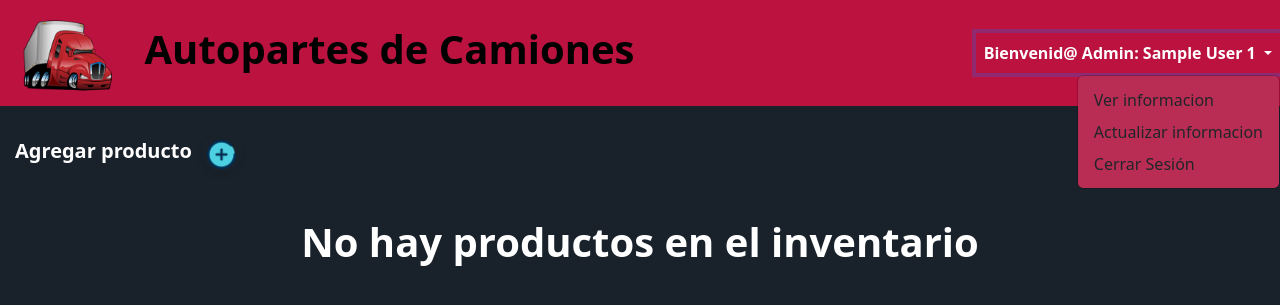
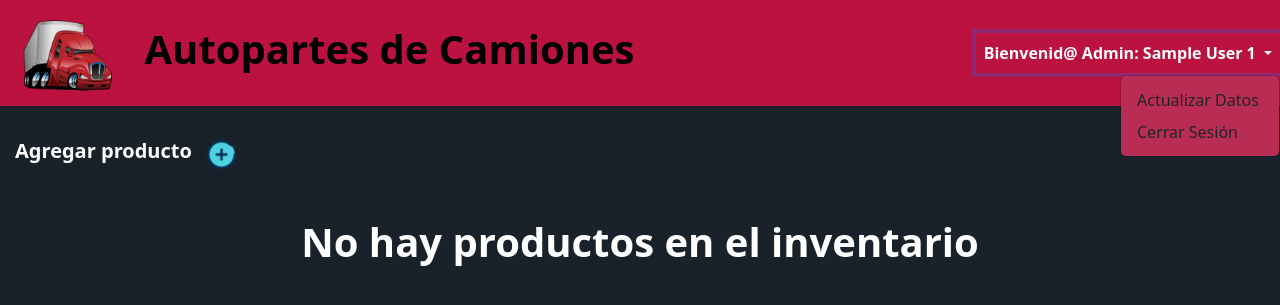
Before and after one commit to AlejandroHdzB/PrograWeb, a PHP site: page /admin/vistaAdmin.php in a window 1280 px wide, after a click that opens the changed part. Shown: the top 305 px of the page. Run offline with PHP 8.4, Linux system fonts and the light colour scheme; the visitor is signed in with stand-in values (Sample User, id 1); data that the repository does not hold is empty.

Commit message:
Actualizacion de datos

```diff
--- a/admin/vistaAdmin.php
+++ b/admin/vistaAdmin.php
@@ -60,8 +60,7 @@ if ($encontrado) {
             <strong>Bienvenid@ Admin: <?php echo $_SESSION['nombre']." ".$_SESSION['apellidos'] ?> <!-- Muestra el nombre del administrador -->
             </a>
             <ul class="style-drop-it:hover style-dropdown dropdown-menu dropdown-menu-end" data-bs-toggle="dropdown" data-bs-display="static" aria-labelledby="navbarDropdown">
-                <li><a class="dropdown-item" href="informacionUsusario.php">Ver informacion</a></li>
-                <li><a class="dropdown-item" href="actualizarUsuario.php">Actualizar informacion</a></li>
+                <li><a class="dropdown-item" href="#">Actualizar Datos</a></li>
                 <li><a class="dropdown-item" href="#">Cerrar Sesión</a></li>
             </ul>
         </li>
```
